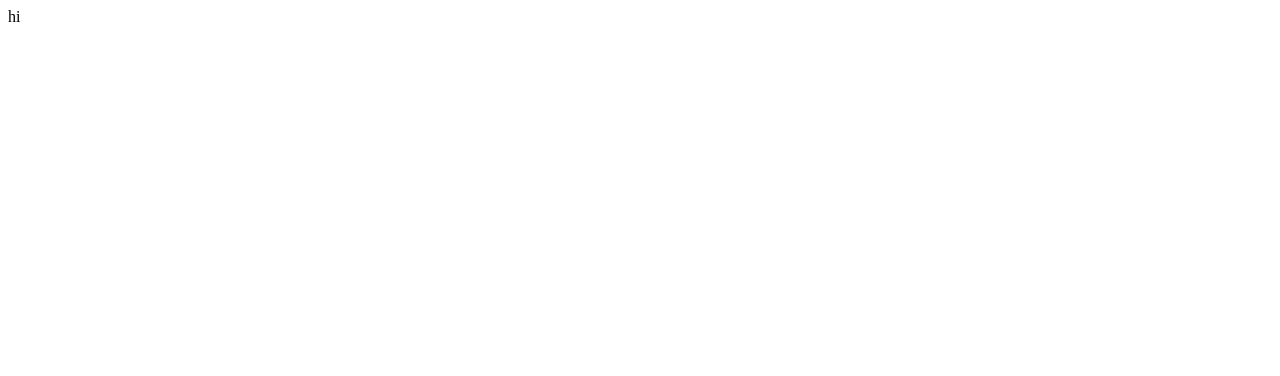
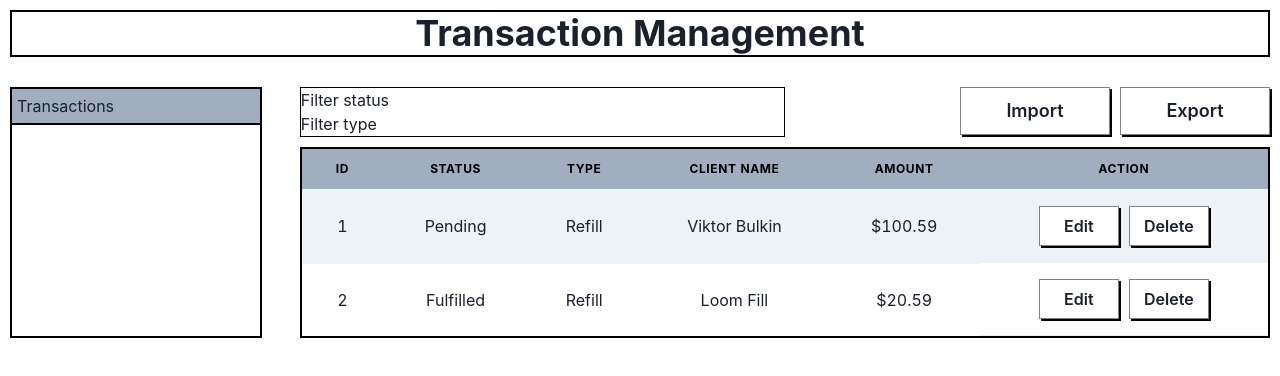
Before and after one commit to varenyk-lover/transactions-csv-app, a React (Vite) app: page / in a window 1280 px wide. Shown: the top 376 px of the page. Built offline with nearby package versions, Linux system fonts and the light colour scheme.

Commit message:
create header, navbar, table and its styles

```diff
--- a/index.html
+++ b/index.html
@@ -2,7 +2,7 @@
 <html lang="en">
   <head>
     <meta charset="UTF-8" />
-    <link href="./public/csv.svg" rel="icon"/>
+    <link href="/csv.svg." rel="icon"/>
     <meta name="viewport" content="width=device-width, initial-scale=1.0" />
     <title>Transactions app</title>
   </head>
--- a/src/App.tsx
+++ b/src/App.tsx
@@ -1,10 +1,18 @@
+import {Box} from "@chakra-ui/react";
+import NavBar from "./components/NavBar/NavBar";
+import MainBlock from "./components/MainBlock/MainBlock";
+import Header from "./components/Header/Header";
 
 
 const App = () => {
     return (
-        <div>
-            hi
-        </div>
+        <>
+            <Header/>
+            <Box display='flex' w='100%' justifyContent="space-between" p="10px">
+                <NavBar/>
+                <MainBlock/>
+            </Box>
+        </>
     );
 };
 
--- /dev/null
+++ b/src/components/CustomButton/CustomButton.tsx
@@ -0,0 +1,32 @@
+import {Button, SystemStyleObject} from "@chakra-ui/react";
+
+
+interface CustomButtonProps {
+    name: string;
+    onClick: () => void;
+    disabled?: boolean;
+    type: "button" | "submit" | "reset";
+    customStyles?: SystemStyleObject;
+    size?: string;
+}
+
+const CustomButton: React.FC<CustomButtonProps> = ({
+                                                       name,
+                                                       onClick,
+                                                       type,
+                                                       disabled,
+                                                       customStyles,
+                                                       size,
+                                                   }) => {
+    return (
+
+        <Button colorScheme="gray" variant='outline' borderColor='gray' backgroundColor='white' borderRadius='0'
+                width='80px' boxShadow=" 2px 2px #000" transition="all ease-in 0.3s" _hover={{bg: "lightskyblue"}}
+                onClick={onClick} type={type} disabled={disabled} sx={{...customStyles}} size={size}>
+            {name}
+        </Button>
+
+    );
+};
+
+export default CustomButton;
--- /dev/null
+++ b/src/components/FilterMenu/FilterMenu.tsx
@@ -0,0 +1,18 @@
+import {Box} from "@chakra-ui/react";
+
+
+const FilterMenu = () => {
+    return (
+        <Box width='50%' border='1px solid black'>
+            <div>
+                Filter status
+            </div>
+
+            <div>
+                Filter type
+            </div>
+        </Box>
+    );
+};
+
+export default FilterMenu;
--- /dev/null
+++ b/src/components/Header/Header.tsx
@@ -0,0 +1,18 @@
+import {Heading} from "@chakra-ui/react";
+import styled from "styled-components";
+
+const Header = () => {
+    return (
+        <StyledHeader>
+            <Heading m="0" textAlign="center">Transaction Management</Heading>
+        </StyledHeader>
+    );
+};
+
+export default Header;
+
+
+const StyledHeader = styled.header`
+border: 2px solid black;
+margin: 10px 10px 20px 10px;
+`;
--- /dev/null
+++ b/src/components/ImportExportMenu/ImportExportMenu.tsx
@@ -0,0 +1,35 @@
+import {Box, Td} from "@chakra-ui/react";
+import CustomButton from "../CustomButton/CustomButton";
+
+const ImportExportMenu = () => {
+
+    const bigBtnStyle = {
+        width: '150px',
+    };
+
+
+
+    const handleImport = () => {
+        // some logic
+        console.log("Import");
+    };
+
+    const handleExport = () => {
+        // some logic
+        console.log("Export ");
+    };
+
+    return (
+
+        <Box   display='flex' width='400' gap='10px'
+             justifyContent='space-between'>
+            <CustomButton onClick={() => handleImport()} name='Import' type='button' size='lg'
+                          customStyles={bigBtnStyle}/>
+            <CustomButton onClick={() => handleExport()} name='Export' type='button' size='lg'
+                          customStyles={bigBtnStyle}/>
+        </Box>
+
+    );
+};
+
+export default ImportExportMenu;
--- /dev/null
+++ b/src/components/MainBlock/MainBlock.tsx
@@ -0,0 +1,25 @@
+import {Box} from "@chakra-ui/react";
+import TransactionTable from "../TransactionTable/TransactionTable";
+import styled from "styled-components";
+import FilterMenu from "../FilterMenu/FilterMenu";
+import ImportExportMenu from "../ImportExportMenu/ImportExportMenu";
+
+
+const MainBlock = () => {
+    return (
+        <StyledMain>
+            <Box display="flex" gap='100px' width="100%" justifyContent='space-between'  marginBottom="10px">
+              <FilterMenu/>
+              <ImportExportMenu/>
+            </Box>
+            <TransactionTable/>
+        </StyledMain>
+    );
+};
+
+export default MainBlock;
+
+
+const StyledMain = styled.main`
+  width: 77%;
+`;
--- /dev/null
+++ b/src/components/NavBar/NavBar.tsx
@@ -0,0 +1,25 @@
+import {Box} from "@chakra-ui/react";
+import styled from "styled-components";
+
+
+const NavBar = () => {
+    return (
+        <StyledNavBar>
+
+            <Box borderColor='black' backgroundColor="#A0AEC0" padding="5px">
+                Transactions
+            </Box>
+            <Box height="100px" borderTop="2px solid black">
+            </Box>
+
+        </StyledNavBar>
+    );
+};
+
+export default NavBar;
+
+
+const StyledNavBar = styled.nav`
+  width: 20%;
+  border: 2px solid black;
+`;
--- /dev/null
+++ b/src/components/TransactionTable/TransactionTable.tsx
@@ -0,0 +1,80 @@
+import {Box, Table, Tbody, Td, Th, Thead, Tr} from "@chakra-ui/react";
+import CustomButton from "../CustomButton/CustomButton";
+
+export interface TransactionProps {
+    /*    id: number;
+        status: string;
+        type: string;
+        clientName: string;
+        amount: string;*/
+}
+
+
+const TransactionTable: React.FC<TransactionProps> = () => {
+
+    const editBtnStyle = {
+
+        width: "80px",
+    };
+
+
+    const handleDelete = () => {
+        // some logic
+        console.log("Delete");
+    };
+
+    const handleEdit = () => {
+        // some logic
+        console.log("Edit");
+    };
+
+    return (
+
+        <Table border="2px solid black" variant='striped' colorScheme="gray">
+            <Thead backgroundColor="#A0AEC0">
+                <Tr>
+                    <Th textAlign="center" color='black'>ID</Th>
+                    <Th textAlign="center" color='black'>Status</Th>
+                    <Th textAlign="center" color='black'>Type</Th>
+                    <Th textAlign="center" color='black'>Client Name</Th>
+                    <Th textAlign="center" color='black'>Amount</Th>
+                    <Th textAlign="center" color='black'>Action</Th>
+                </Tr>
+            </Thead>
+            <Tbody>
+                <Tr>
+                    <Td textAlign="center">1</Td>
+                    <Td textAlign="center">Pending</Td>
+                    <Td textAlign="center">Refill</Td>
+                    <Td textAlign="center">Viktor Bulkin</Td>
+                    <Td textAlign="center">$100.59</Td>
+                    <Td display='flex' justifyContent='space-around'>
+                        <Box display='flex' width="170px" gap='10px' justifyContent='space-between'>
+                            <CustomButton onClick={() => handleEdit()} name='Edit' type='button'
+                                          customStyles={editBtnStyle}/>
+                            <CustomButton onClick={() => handleDelete()} name='Delete' type='button'/>
+                        </Box>
+                    </Td>
+                </Tr>
+
+                <Tr>
+                    <Td textAlign="center">2</Td>
+                    <Td textAlign="center">Fulfilled</Td>
+                    <Td textAlign="center">Refill</Td>
+                    <Td textAlign="center">Loom Fill</Td>
+                    <Td textAlign="center">$20.59</Td>
+                    <Td display='flex' justifyContent='space-around'>
+                        <Box display='flex' width="170px" gap='10px' justifyContent='space-between'>
+                            <CustomButton onClick={() => handleEdit()} name='Edit' type='button'
+                                          customStyles={editBtnStyle}/>
+                            <CustomButton onClick={() => handleDelete()} name='Delete' type='button'/>
+                        </Box>
+                    </Td>
+                </Tr>
+
+            </Tbody>
+        </Table>
+    );
+};
+
+export default TransactionTable;
--- a/src/main.tsx
+++ b/src/main.tsx
@@ -1,11 +1,15 @@
 import * as React from "react";
-import { createRoot } from 'react-dom/client';
+import {createRoot} from 'react-dom/client';
 import App from './App.tsx';
+import {ChakraProvider} from "@chakra-ui/react";
 
 
 const root = createRoot(document.getElementById('root')!);
 root.render(
     <React.StrictMode>
-        <App />
+
+        <ChakraProvider>
+            <App/>
+        </ChakraProvider>
     </React.StrictMode>
 );
--- /dev/null
+++ b/src/test.css
@@ -0,0 +1,3 @@
+div {
+  background-color: firebrick;
+}
```
Also changed, not shown: 1 other file (tests, documents, lock files or other folders).
